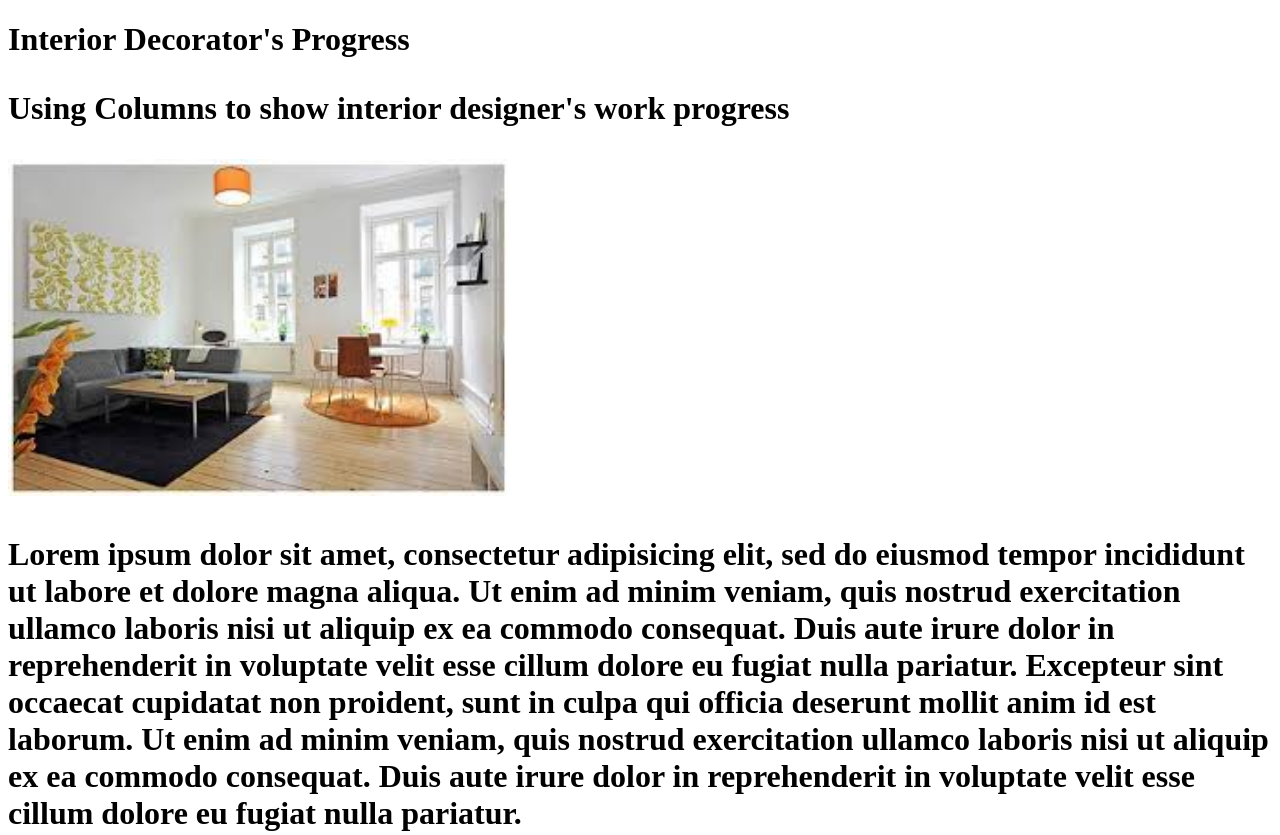
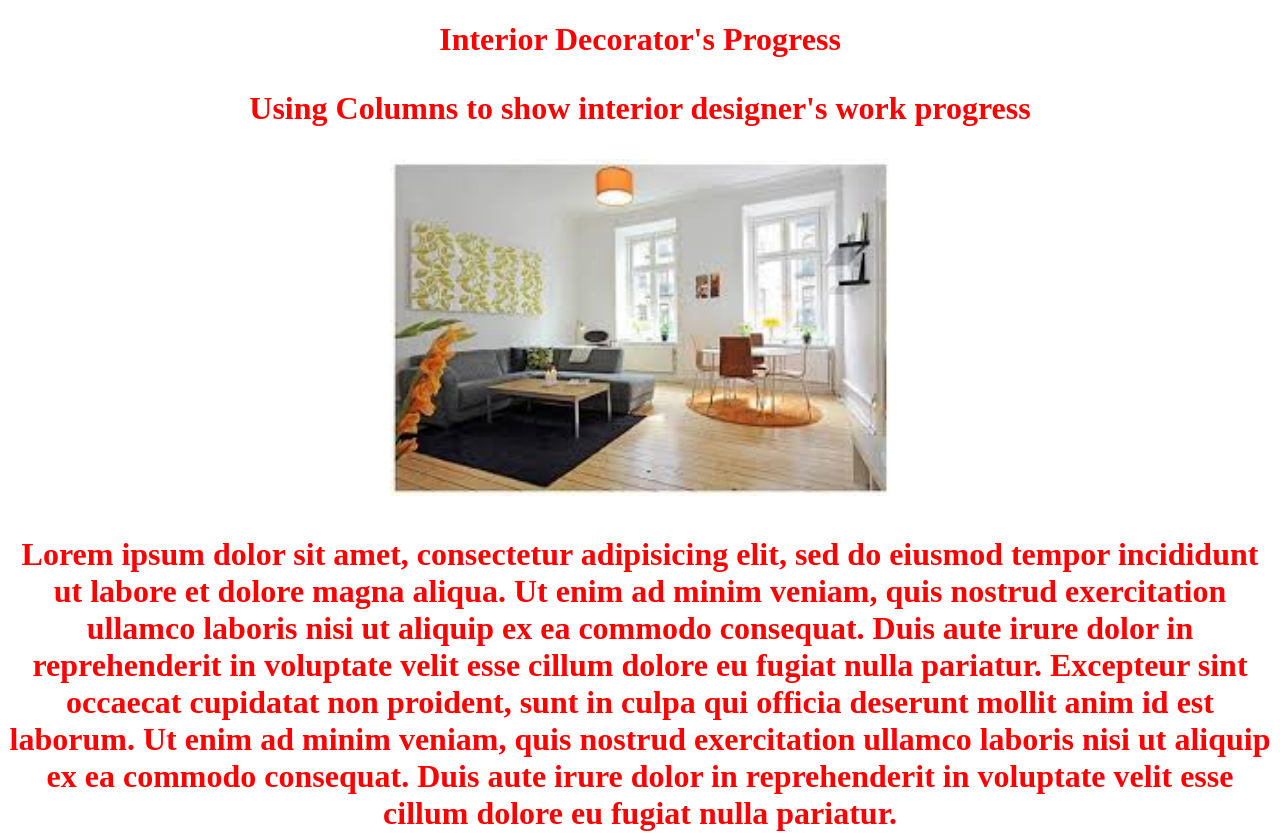
Before and after one commit to paulnderitu/favoriteband, a plain HTML site: page interiordecorator.html in a window 1280 px wide. Shown: the top 835 px of the page. Drawn offline with Linux system fonts and the light colour scheme.

Commit message:
linking to the stylesheet

```diff
--- a/interiordecorator.html
+++ b/interiordecorator.html
@@ -5,6 +5,7 @@
   <meta charset="UTF-8">
   <meta name="viewport" content="width=device-width, initial-scale=1.0">
   <meta http-equiv="X-UA-Compatible" content="ie=edge">
+  <link href="css/styles.css" rel="stylesheet" media="all">
   <title>Interior Decorator</title>
 </head>
 
```
